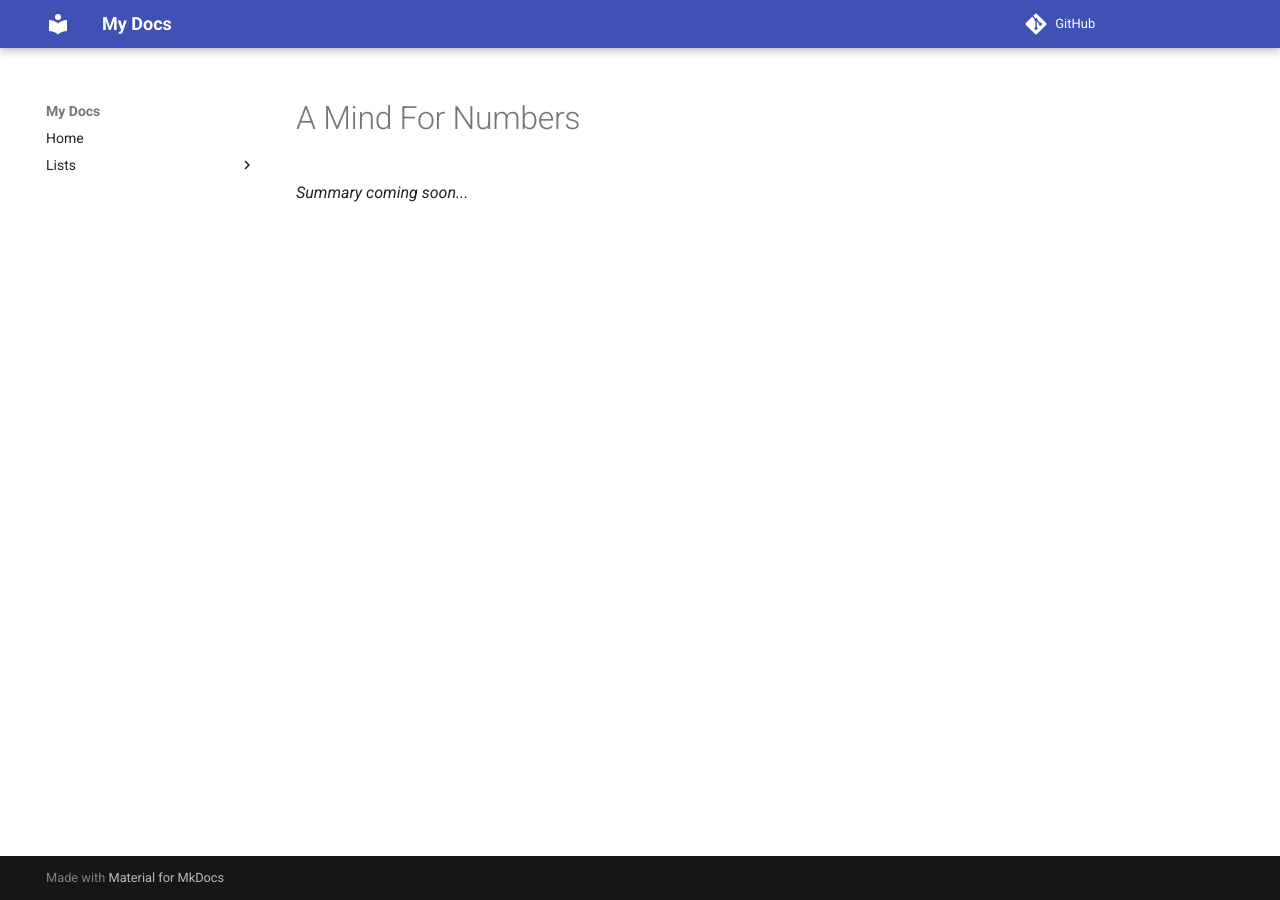
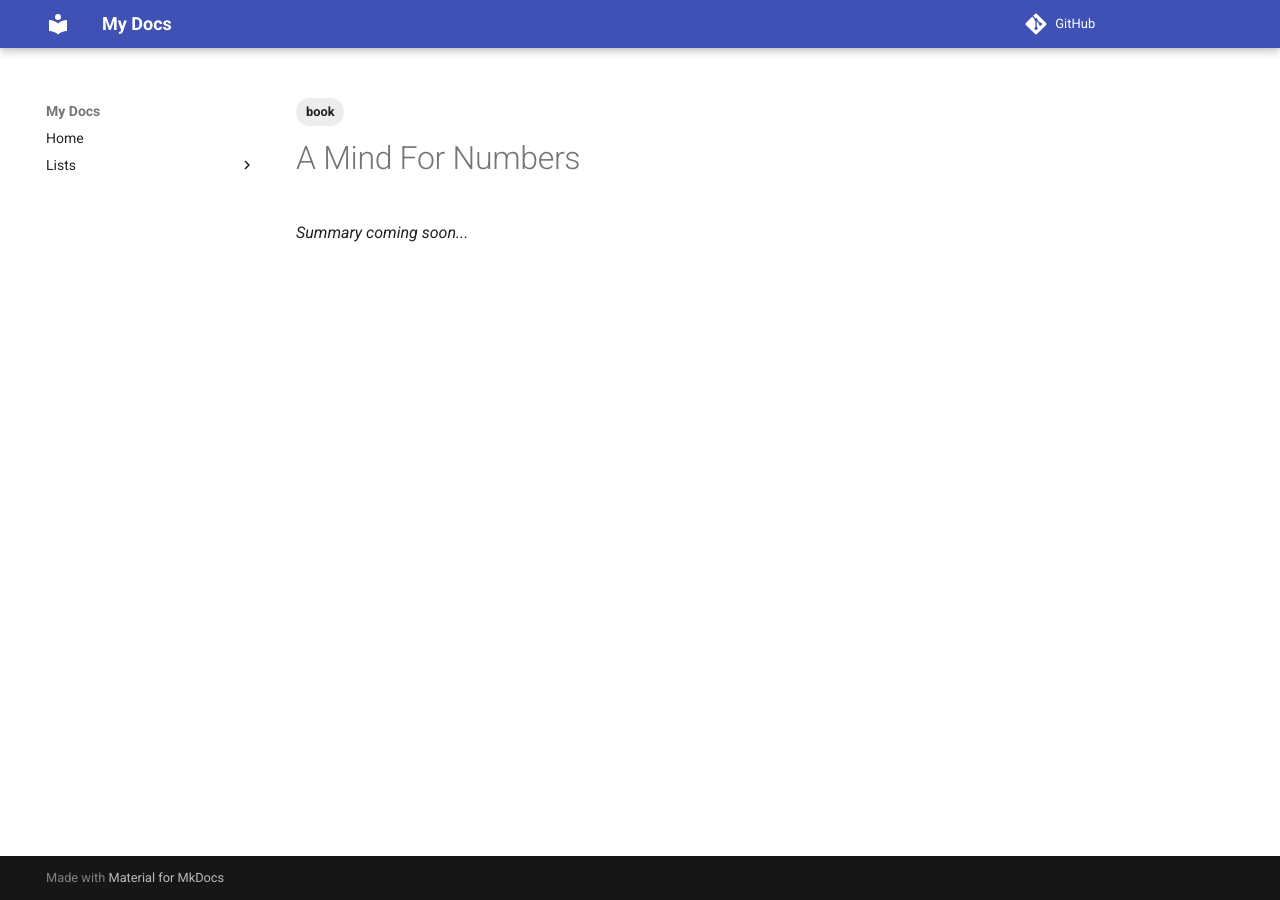
Before and after one commit to felipemagrassi/docs, an MkDocs documentation site: the page built from docs/books/a-mind-for-numbers.md, in a window 1280 px wide. Built offline with MkDocs 1.6.1 and Material for MkDocs 9.7.7, drawn with Linux system fonts in a browser that asks for light colours; comment, search, counter and statistics services are not loaded.

Commit message:
2025-06-02 20:55:00

```diff
--- a/docs/books/a-mind-for-numbers.md
+++ b/docs/books/a-mind-for-numbers.md
@@ -1,3 +1,8 @@
+---
+tags:
+    - book
+---
+
 # A Mind For Numbers
 
 _Summary coming soon..._
```
